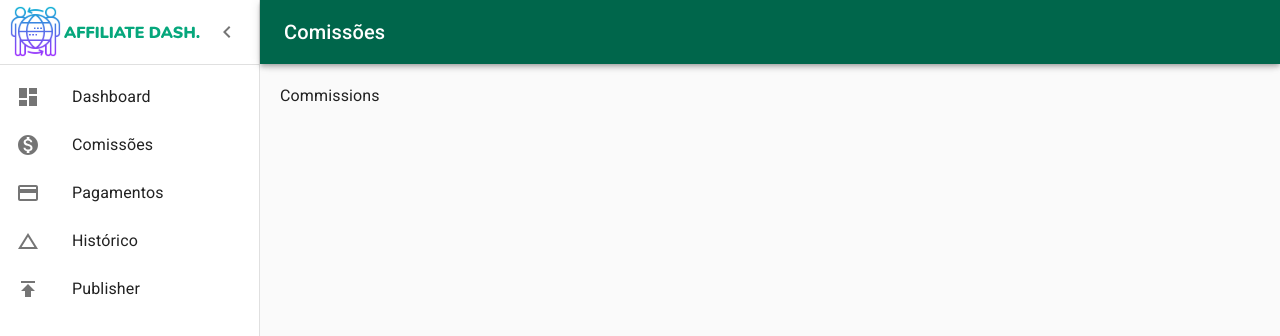
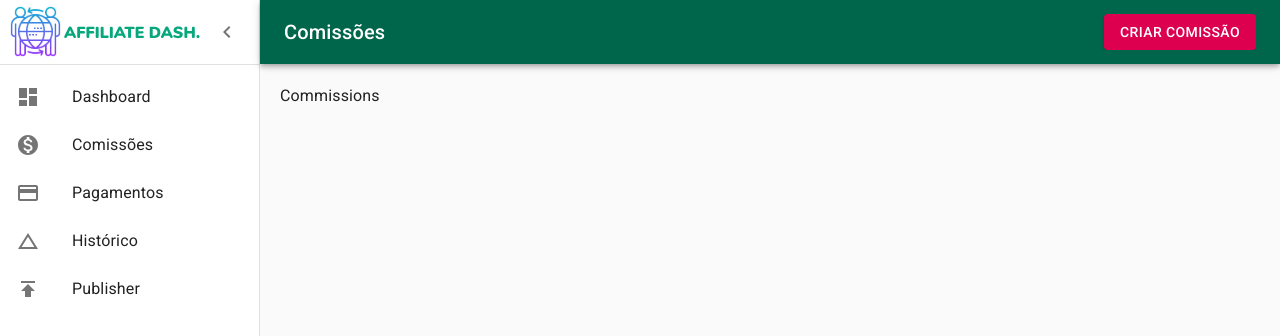
Before and after one commit to geraldobl58/react-dashboard-affiliate, a React (Create React App) app: page /comissoes in a window 1280 px wide. Shown: the top 336 px of the page. Built offline with nearby package versions, Linux system fonts and the light colour scheme.

Commit message:
:sparkles: Inserting button component on top

```diff
--- a/src/components/Container/index.js
+++ b/src/components/Container/index.js
@@ -20,3 +20,9 @@ export const ContainerSeparator = styled.div`
 export const ContainerPaper = styled(Paper)`
   padding: 10px;
 `;
+
+export const ContainerHeader = styled.div`
+  display: flex;
+  justify-content: space-between;
+  align-items: center;
+`;
--- a/src/pages/Commissions/index.jsx
+++ b/src/pages/Commissions/index.jsx
@@ -3,8 +3,10 @@ import React from 'react';
 import { Grid, Typography } from '@material-ui/core';
 
 import Appshell from '../../components/Appshell';
+import ButtonCustom from '../../components/ButtonCustom';
 
 import {
+  ContainerHeader,
   ContainerMain,
   ContainerSeparator,
   ContainerWrapper,
@@ -12,7 +14,11 @@ import {
 
 const Commissions = () => (
   <ContainerWrapper>
-    <Appshell>Comissões</Appshell>
+    <Appshell>
+      <ContainerHeader>
+        Comissões <ButtonCustom color="secondary">Criar Comissão</ButtonCustom>
+      </ContainerHeader>
+    </Appshell>
     <ContainerMain>
       <ContainerSeparator />
       <Grid container spacing={4}>
```
